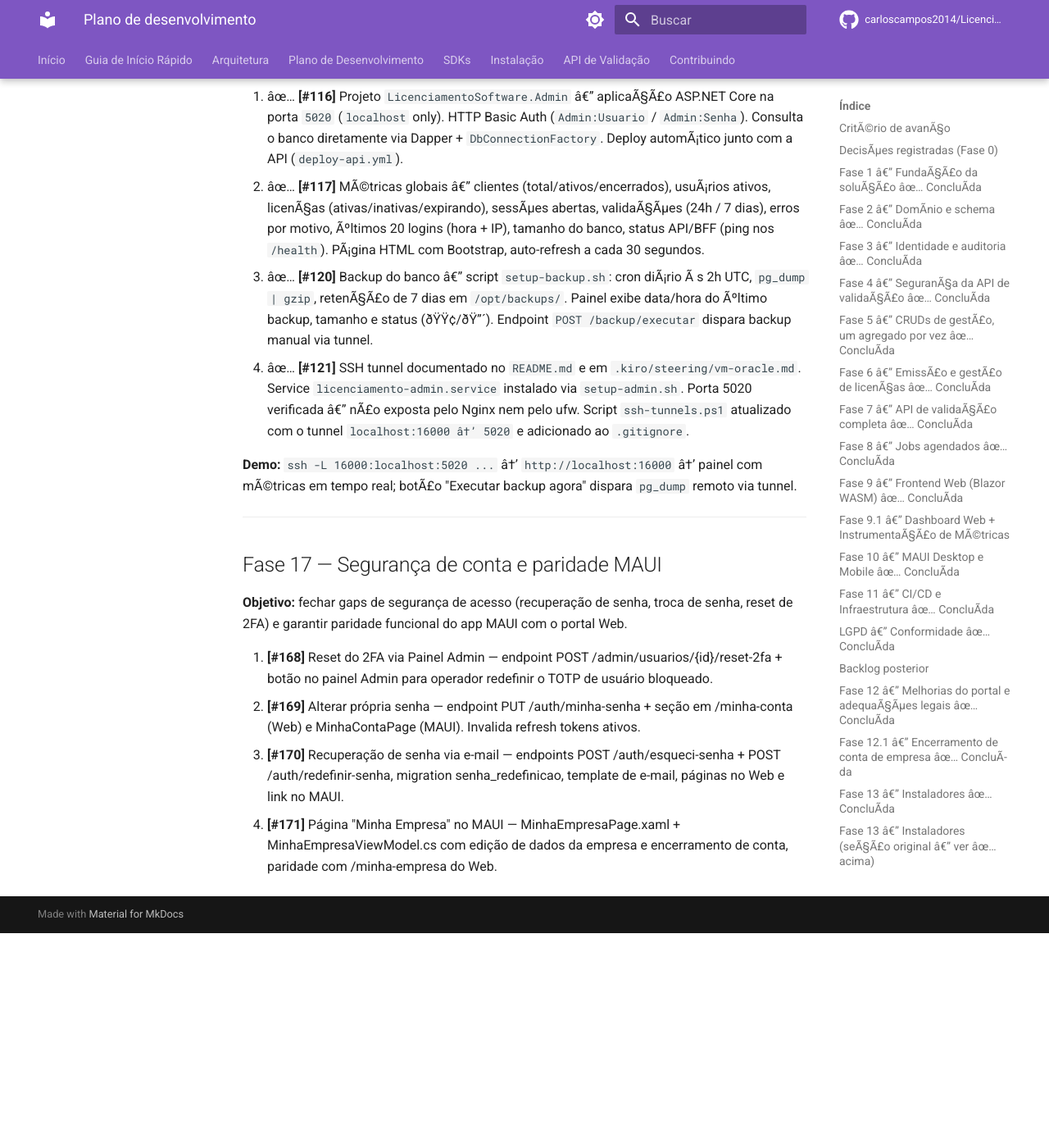
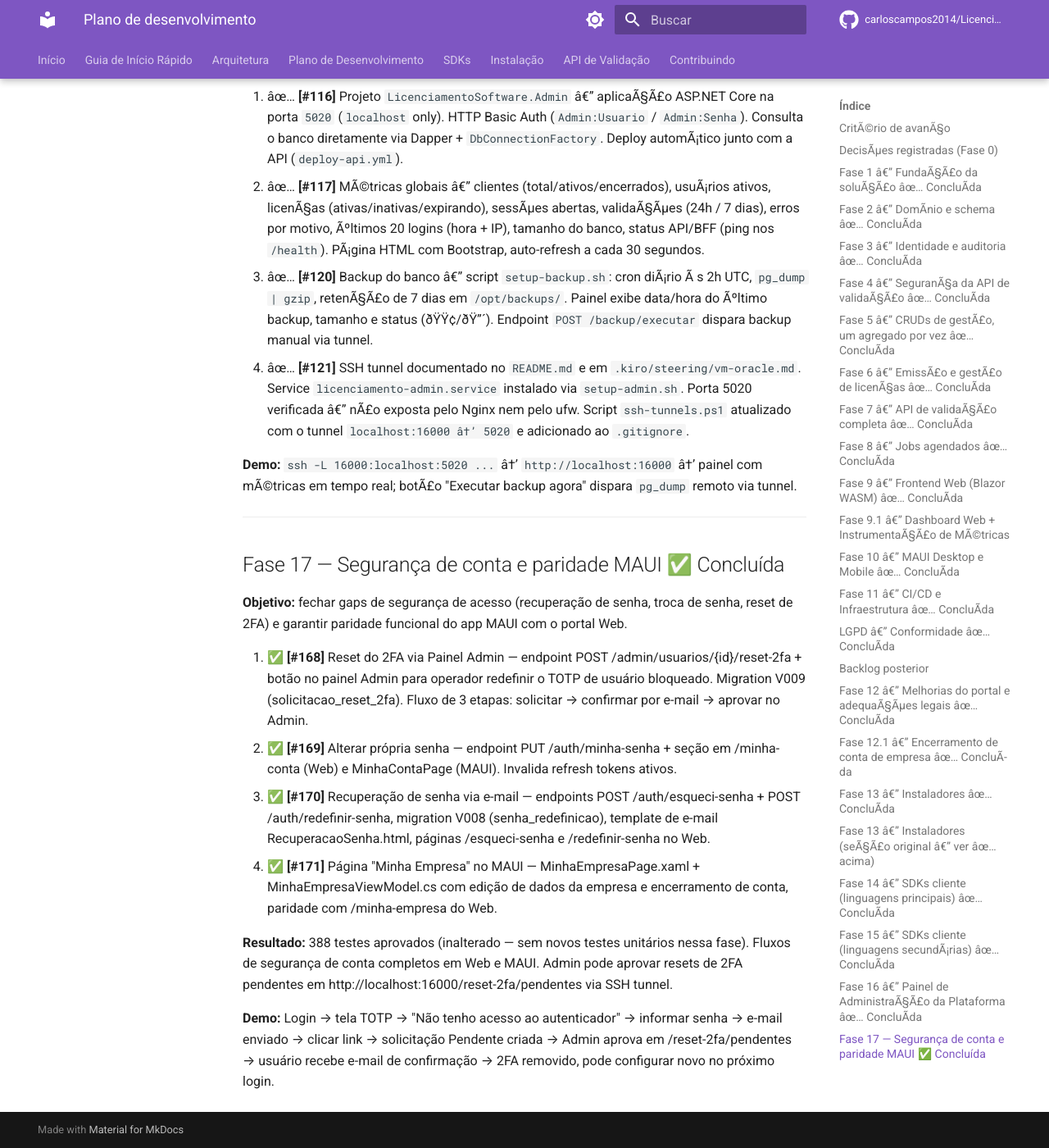
Before and after one commit to carloscampos2014/LicenciamentoSoftware, an MkDocs documentation site: the page built from docs/DEVELOPMENT_PLAN.md, in a window 1280 px wide and 1400 px high, scrolled down 15478 px. Shown: the whole window at 82% size. Built offline with MkDocs 1.6.1 and Material for MkDocs 9.7.7, drawn with Linux system fonts in a browser that asks for light colours; comment, search, counter and statistics services are not loaded; before the commit the page ends 16616 px from its top, so only the background shows below that.

Commit message:
docs: Fase 17 concluida — atualizar DEVELOPMENT_PLAN e README

```diff
--- a/docs/DEVELOPMENT_PLAN.md
+++ b/docs/DEVELOPMENT_PLAN.md
@@ -398,11 +398,15 @@
 
 ---
 
-## Fase 17 — Segurança de conta e paridade MAUI
+## Fase 17 — Segurança de conta e paridade MAUI ✅ Concluída
 
 **Objetivo:** fechar gaps de segurança de acesso (recuperação de senha, troca de senha, reset de 2FA) e garantir paridade funcional do app MAUI com o portal Web.
 
-1. **[#168]** Reset do 2FA via Painel Admin — endpoint POST /admin/usuarios/{id}/reset-2fa + botão no painel Admin para operador redefinir o TOTP de usuário bloqueado.
-2. **[#169]** Alterar própria senha — endpoint PUT /auth/minha-senha + seção em /minha-conta (Web) e MinhaContaPage (MAUI). Invalida refresh tokens ativos.
-3. **[#170]** Recuperação de senha via e-mail — endpoints POST /auth/esqueci-senha + POST /auth/redefinir-senha, migration senha_redefinicao, template de e-mail, páginas no Web e link no MAUI.
-4. **[#171]** Página "Minha Empresa" no MAUI — MinhaEmpresaPage.xaml + MinhaEmpresaViewModel.cs com edição de dados da empresa e encerramento de conta, paridade com /minha-empresa do Web.
+1. ✅ **[#168]** Reset do 2FA via Painel Admin — endpoint POST /admin/usuarios/{id}/reset-2fa + botão no painel Admin para operador redefinir o TOTP de usuário bloqueado. Migration V009 (solicitacao_reset_2fa). Fluxo de 3 etapas: solicitar → confirmar por e-mail → aprovar no Admin.
+2. ✅ **[#169]** Alterar própria senha — endpoint PUT /auth/minha-senha + seção em /minha-conta (Web) e MinhaContaPage (MAUI). Invalida refresh tokens ativos.
+3. ✅ **[#170]** Recuperação de senha via e-mail — endpoints POST /auth/esqueci-senha + POST /auth/redefinir-senha, migration V008 (senha_redefinicao), template de e-mail RecuperacaoSenha.html, páginas /esqueci-senha e /redefinir-senha no Web.
+4. ✅ **[#171]** Página "Minha Empresa" no MAUI — MinhaEmpresaPage.xaml + MinhaEmpresaViewModel.cs com edição de dados da empresa e encerramento de conta, paridade com /minha-empresa do Web.
+
+**Resultado:** 388 testes aprovados (inalterado — sem novos testes unitários nessa fase). Fluxos de segurança de conta completos em Web e MAUI. Admin pode aprovar resets de 2FA pendentes em http://localhost:16000/reset-2fa/pendentes via SSH tunnel.
+
+**Demo:** Login → tela TOTP → "Não tenho acesso ao autenticador" → informar senha → e-mail enviado → clicar link → solicitação Pendente criada → Admin aprova em /reset-2fa/pendentes → usuário recebe e-mail de confirmação → 2FA removido, pode configurar novo no próximo login.
```
Also changed, not shown: README.md (+1 -1 lines).
